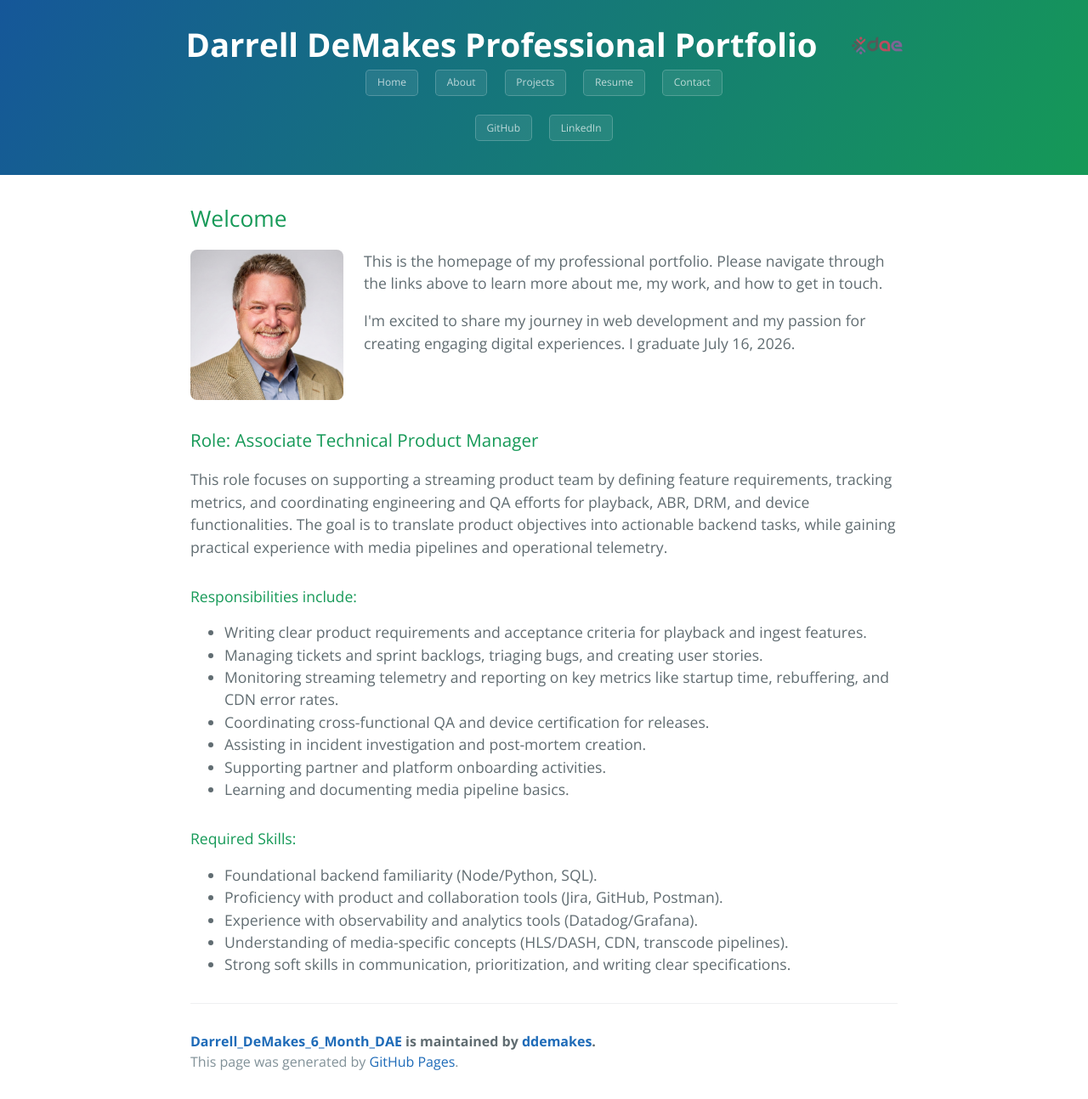
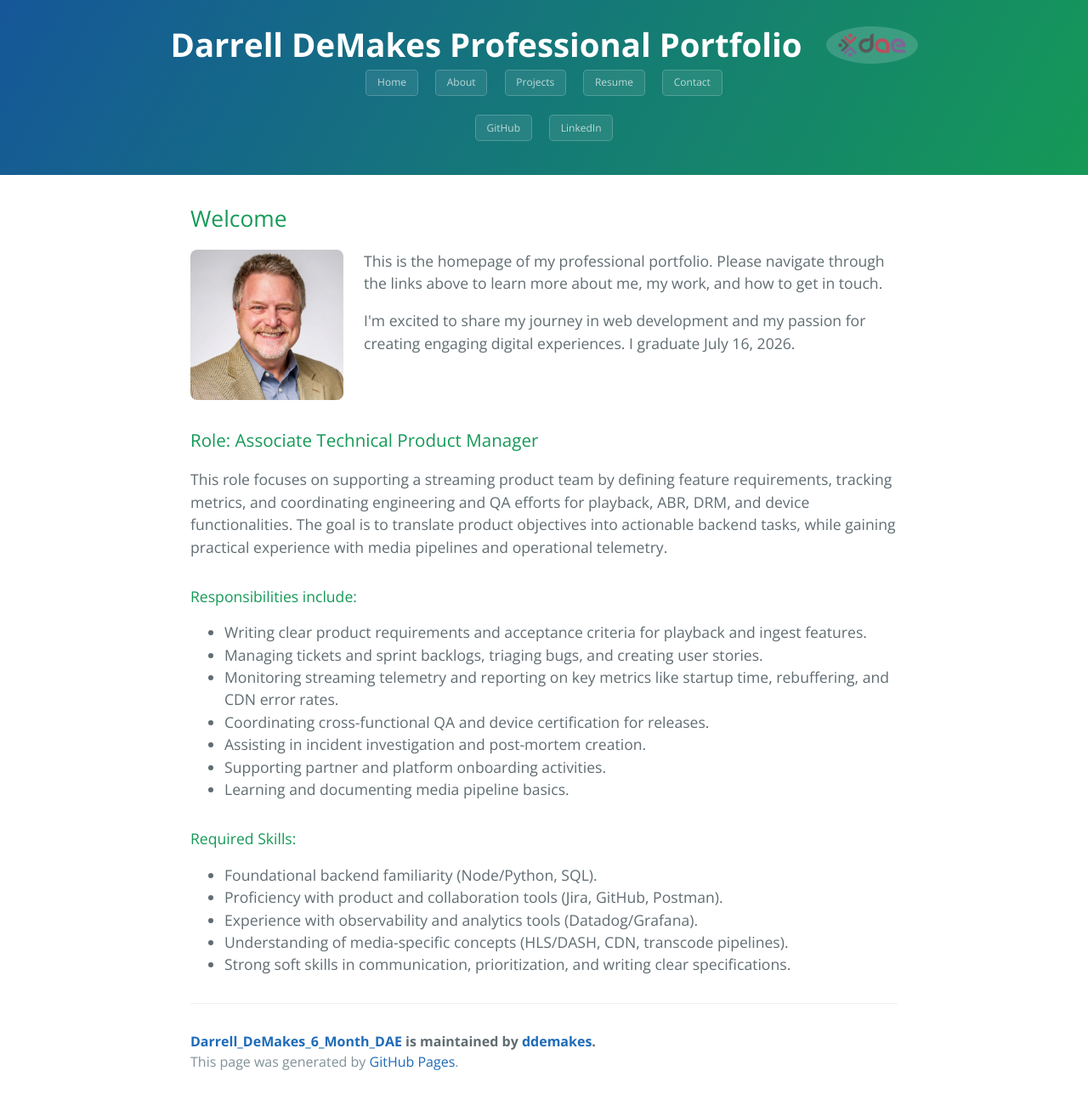
Before and after one commit to ddemakes/Darrell_DeMakes_6_Month_DAE, a Jekyll site: the page built from docs/index.md, in a window 1280 px wide. Shown: the whole page at 85% size. Built offline with Jekyll 4.4.1, drawn with Linux system fonts in a browser that asks for light colours.

Commit message:
Pages Changes 20

```diff
--- a/docs/_layouts/default.html
+++ b/docs/_layouts/default.html
@@ -12,11 +12,11 @@
   <body>
     <div class="page-header" role="banner">
 
-      <div style="display:flex; align-items:center; justify-content:center; gap:2.5rem;">
+      <div style="display:flex; align-items:center; justify-content:center; gap:1.75rem;">
         <h1 class="project-name" style="margin:0;">{{ site.title | default: site.github.repository_name }}</h1>
         {% if site.logo %}
-        <div class="logo-container">
-          <img src="{{ site.logo | relative_url }}" alt="Logo" style="max-width:80px;">
+        <div class="logo-container" style="background:rgba(255,255,255,0.17); border-radius:50%; padding:8px 14px; display:flex; align-items:center; justify-content:center;">
+          <img src="{{ site.logo | relative_url }}" alt="Logo" style="max-width:80px; display:block;">
         </div>
         {% endif %}
       </div>
--- a/docs/assets/css/style.scss
+++ b/docs/assets/css/style.scss
@@ -19,9 +19,3 @@
   padding: 0.35rem 0.8rem !important;
   font-size: 0.75rem !important;
 }
-
-/* Smaller DAE logo in header */
-.logo-container img {
-  max-width: 60px !important;
-  margin-top: 8px !important;
-}
```
